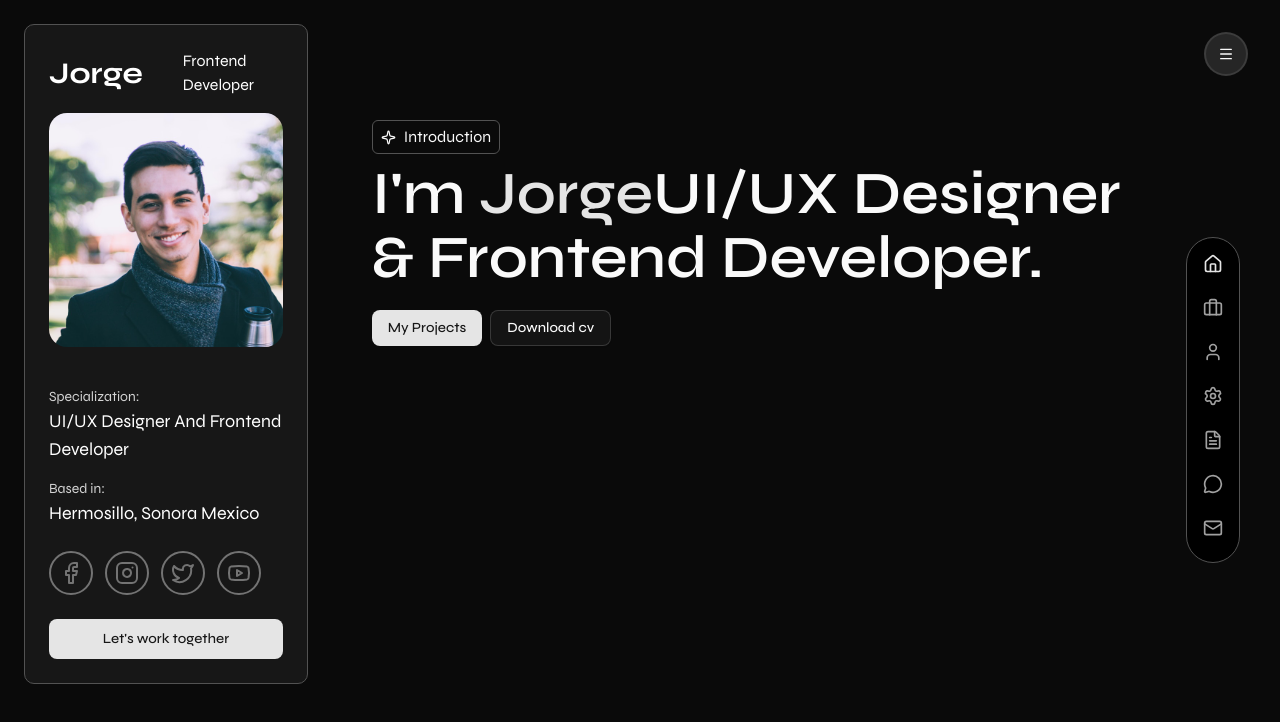
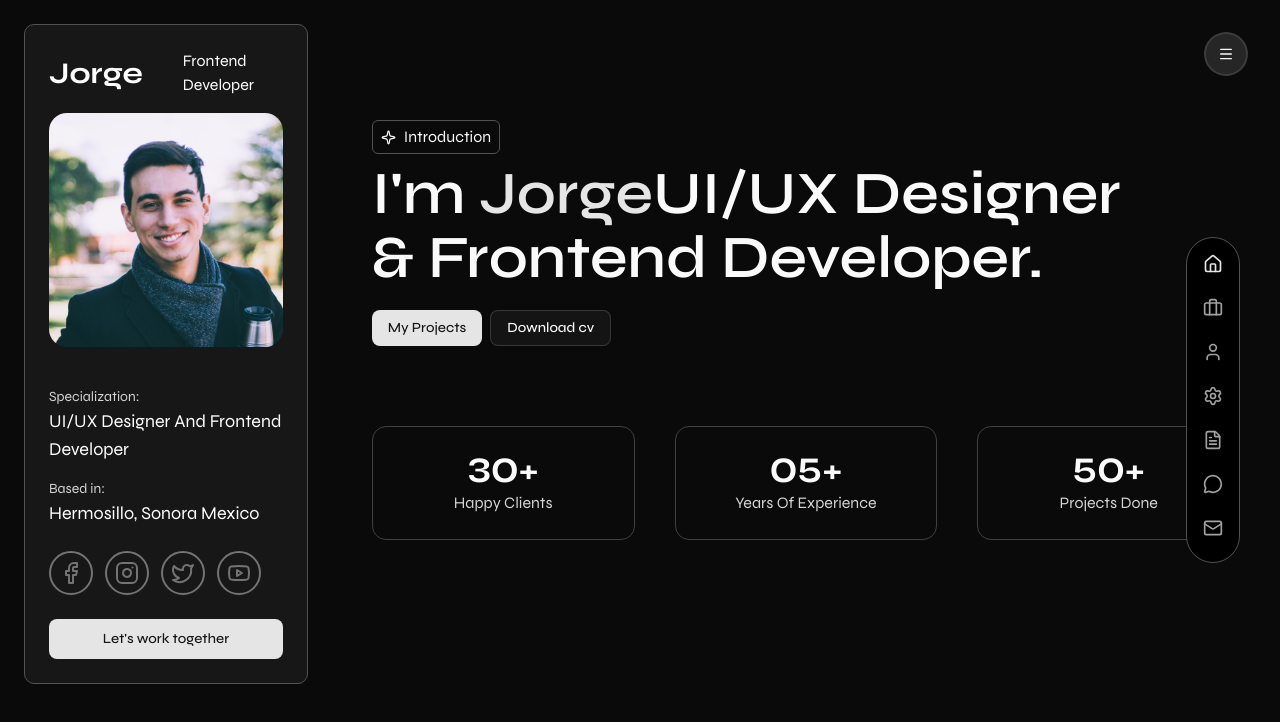
Before and after one commit to JoluDev05/My-portfolio, a React (Vite) app: page / in a window 1280 px wide. Shown: the top 722 px of the page. Built offline with nearby package versions, Linux system fonts and the light colour scheme.

Commit message:
Stats section

```diff
--- a/src/App.tsx
+++ b/src/App.tsx
@@ -11,13 +11,14 @@
 /**
  * components
  */
+import { Hero } from "@/components/Hero";
+import { Stats } from "@/components/Stats";
 
-
-import { Hero } from "@/components/Hero";
 export const App = () => {
   return (
     <main className="flex flex-col container mx-auto p-10 max-w-4xl lg:pr-10 lg:pl-0 lg:max-w-6xl">
       <Hero/>
+      <Stats/>
     </main>
   );
 };
--- /dev/null
+++ b/src/components/Stats.tsx
@@ -0,0 +1,50 @@
+/**
+ * Hero component
+ */
+
+/**
+ * Node modules imports
+ */
+import { motion } from "motion/react"
+
+/**
+ * Custom modules
+ */
+import { staggerContainer, fadeUp } from "@/lib/animations";
+
+/**
+ * constants
+ */
+import { statsData } from "@/constants";
+
+
+export const Stats = () => {
+    return (
+        <motion.section
+         initial="hidden"
+         whileInView="visible"
+         viewport={{ once: true, amount: 0.8 }}
+         variants={staggerContainer(0.6)}
+         className="grid grid-cols-1 sm:grid-cols-2 md:grid-cols-3 gap-10 mt-20"
+
+        >{statsData.map((stats, i) => (
+            <motion.div
+             key={i}
+             variants={fadeUp}
+             className="border border-neutral-700 rounded-xl flex justify-center items-center flex-col py-6"
+            >
+                <p className="text-4xl capitalize font-bold lining-nums"
+                >
+                    {stats.number}
+                </p>
+
+                <p className="text-neutral-300"
+                >
+                    {stats.label}
+                </p>
+            </motion.div>
+        ))}
+
+        </motion.section>
+    );
+};
```
